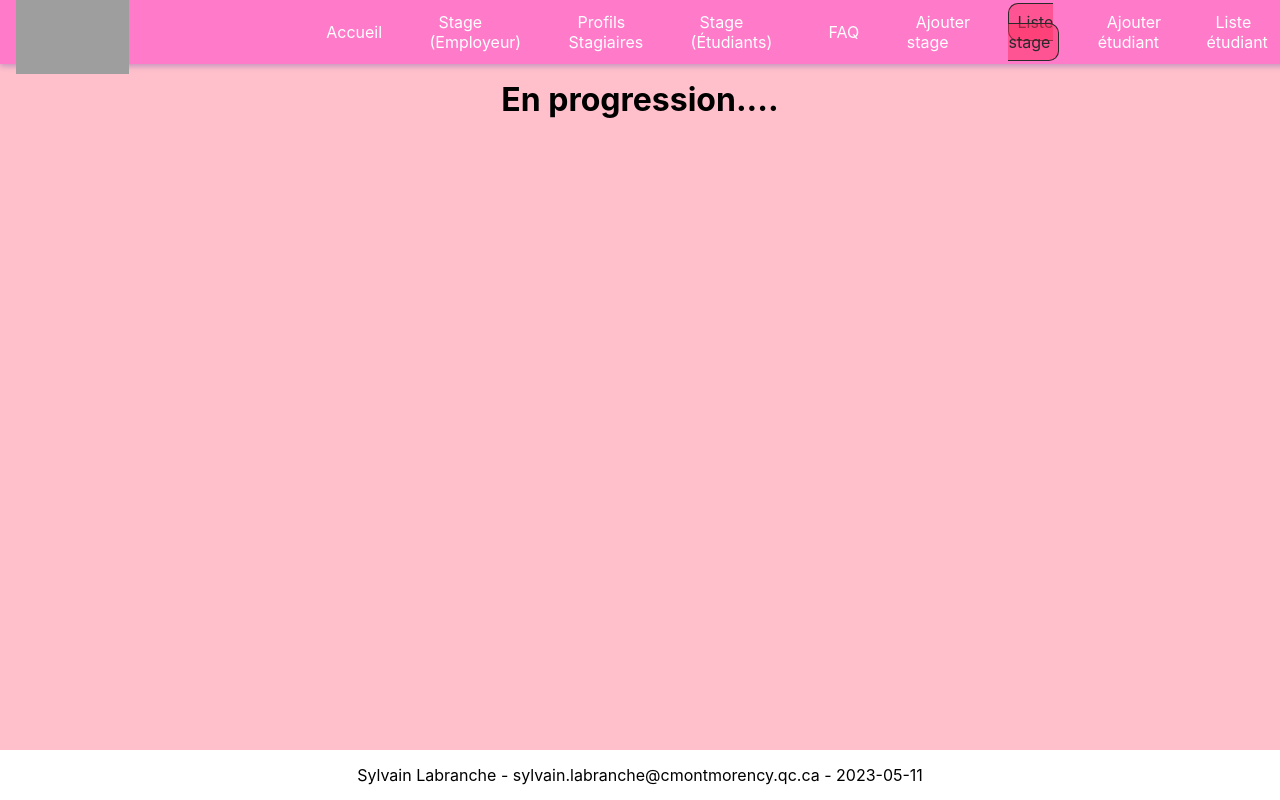
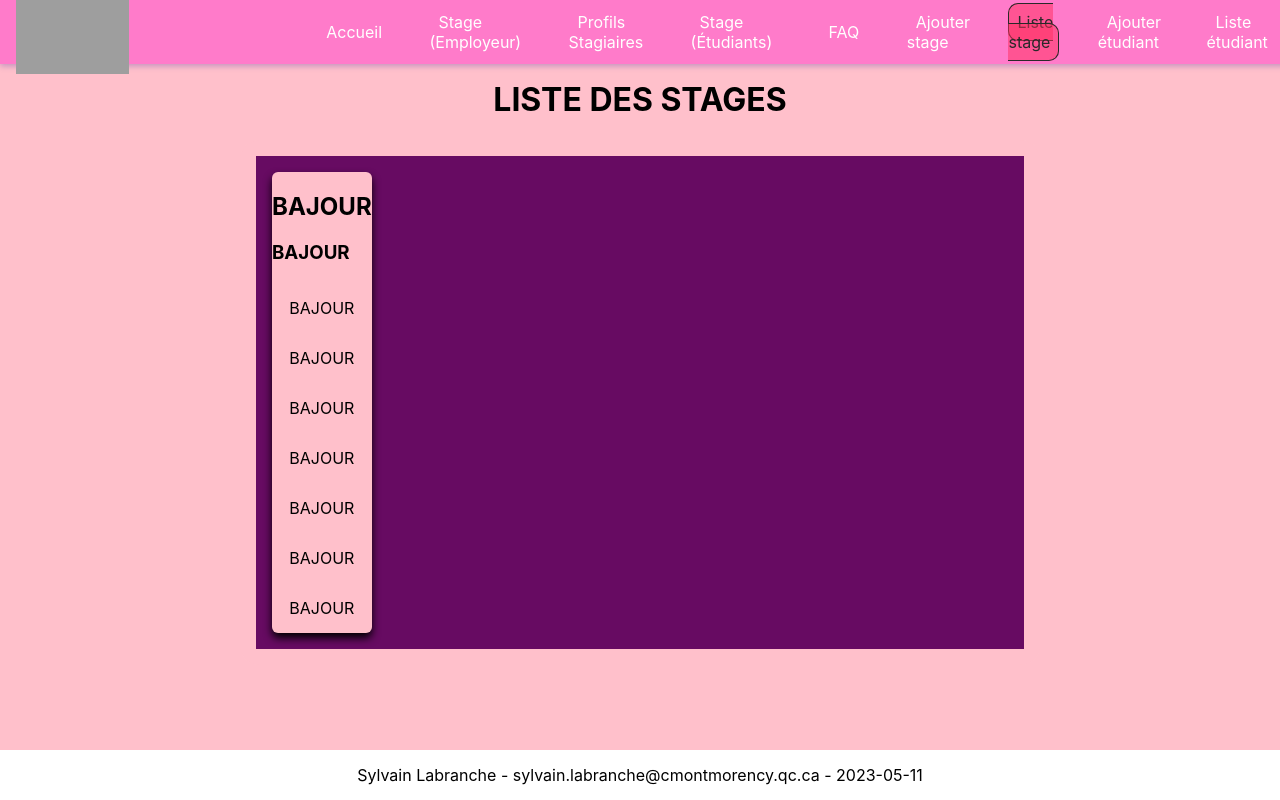
Before and after one commit to Namir2551/Projet-Web, a React (Create React App) app in the folder FrontEnd/: page /listeStage in a window 1280 px wide. Built offline with nearby package versions, Linux system fonts and the light colour scheme; grey boxes are pictures that could not be loaded.

Commit message:
liste stages

```diff
--- a/FrontEnd/src/stage/components/ListeStages.js
+++ b/FrontEnd/src/stage/components/ListeStages.js
@@ -2,8 +2,8 @@ import React from "react";
 import "./ListeStages.css";
 import Card from "../../shared/Card";
 import Stage from "../components/Stage"
-function ListeStage(props) {
-    if (props.stage.length === 0) {
+const ListeStage = props => {
+    if (props.items.length === 0) {
       return (
         <div className="center">
           <Card>
@@ -15,7 +15,7 @@ function ListeStage(props) {
 
     return (
       <ul className="list-cours">
-        {props.stage.map((stage) => (
+        {props.items.map(stage => (
           <Stage
             id={stage.id}
             nomContact={stage.nomContact}
--- a/FrontEnd/src/stage/components/Stage.js
+++ b/FrontEnd/src/stage/components/Stage.js
@@ -1,33 +1,28 @@
-import React from "react";
+import React, { useState, useContext } from 'react';
 import { Link } from "react-router-dom";
 
 import Card from "../../shared/Card";
 import "./Stage.css";
 
-function Cours({ id, nomContact, courrielContact,  numContact,nomEntreprise,
-          adresseEntreprise, typeStage,nbPosteDispo, description,renumeration}) {
+const Cours = props => {
   return (
-    <li className="card-cours">
-      <p>Hi</p>
-        <Card className="card-cours__content">
-          <Link to={"/stage/" + id}>
-          <div className="card-cours__info">
-              <h2>{titre}</h2>
-              <h2>{nomContact}</h2>
-              <h2>{courrielContact}</h2>
-              <h2>{numContact}</h2>
-              <h2>{nomEntreprise}</h2>
-              <h2>{adresseEntreprise}</h2>
-              <h2>{typeStage}</h2>
-              <h2>{nbPosteDispo}</h2>
-              <h2>{description}</h2>
-              <h2>{renumeration}</h2>
-
+    <React.Fragment>
+      <li className="card-etudiant">
+        <Card className="card-etudiant__content">
+            <div className="card-prof__info">
+                <h2>{props.nomContact}</h2>
+                <h3>{props.courrielContact}</h3>
+                <p>{props.numContact}</p>
+                <p>{props.nomEntreprise}</p>
+                <p>{props.adresseEntreprise}</p>
+                <p>{props.typeStage}</p>
+                <p>{props.nbPosteDispo}</p>
+                <p>{props.description}</p>
+                <p>{props.renumeration}</p>
             </div>
-          </Link>
         </Card>
-
-    </li>
+      </li>
+    </React.Fragment>
 
   );
 }
--- a/FrontEnd/src/stage/pages/listeStage.js
+++ b/FrontEnd/src/stage/pages/listeStage.js
@@ -1,12 +1,32 @@
-import React from "react";
+import React, { useEffect, useState } from "react";
+import { useParams } from "react-router-dom";
 import "./listeStage.css";
+import ListeStages from "../components/ListeStages";
 
-function ListeStage() {
+const ListeStagePage = () => {
+    const [loadedStage, setLoadedEtudiants] = useState([
+        {
+
+            nomContact:"BAJOUR",
+            courrielContact:"BAJOUR",
+            numContact:"BAJOUR",
+            nomEntreprise:"BAJOUR",
+            adresseEntreprise:"BAJOUR",
+            typeStage:"BAJOUR",
+            nbPosteDispo:"BAJOUR",
+            description:"BAJOUR",
+            renumeration:"BAJOUR",
+
+          },
+
+    ]);
+
     return (
-        <div>
-           <h1>En progression....</h1>
-        </div>
+
+        <React.Fragment>
+            <h1>LISTE DES STAGES</h1>
+            <ListeStages items={loadedStage} />
+        </React.Fragment>
     );
   }
-
-  export default ListeStage;
+export default ListeStagePage;
```
Also changed, not shown: FrontEnd/src/stage/ListeStage/ListeStage.css (deleted, +0 -38 lines), FrontEnd/src/stage/ListeStage/ListeStage.js (deleted, +0 -48 lines), 1 other file (tests, documents, lock files or other folders). Lines whose indentation alone changed are shown as unchanged.
